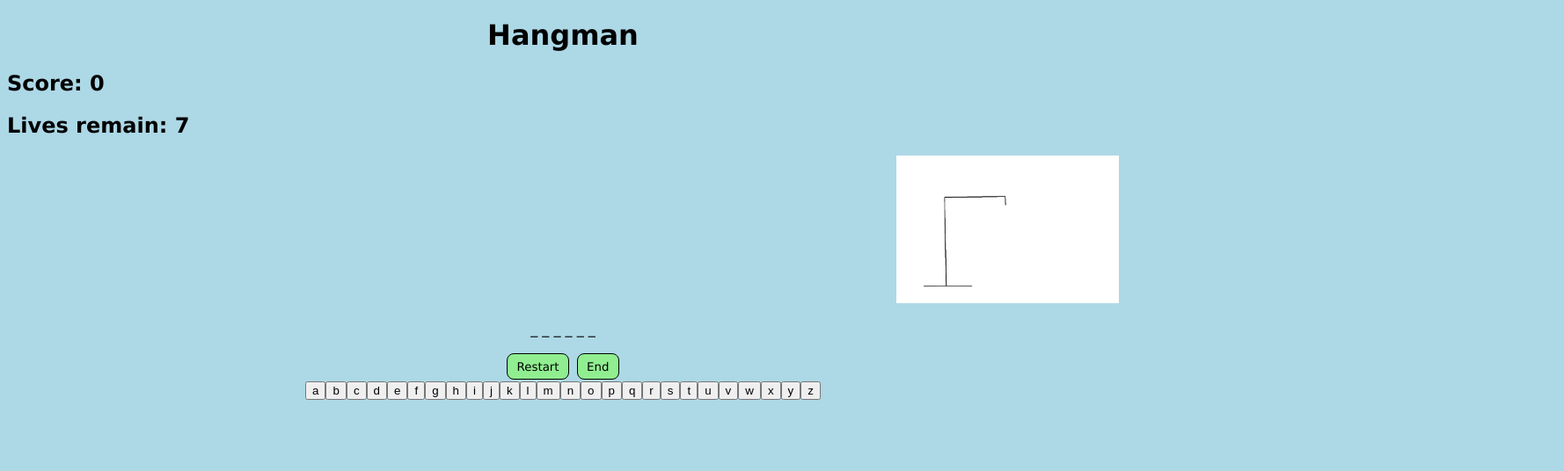
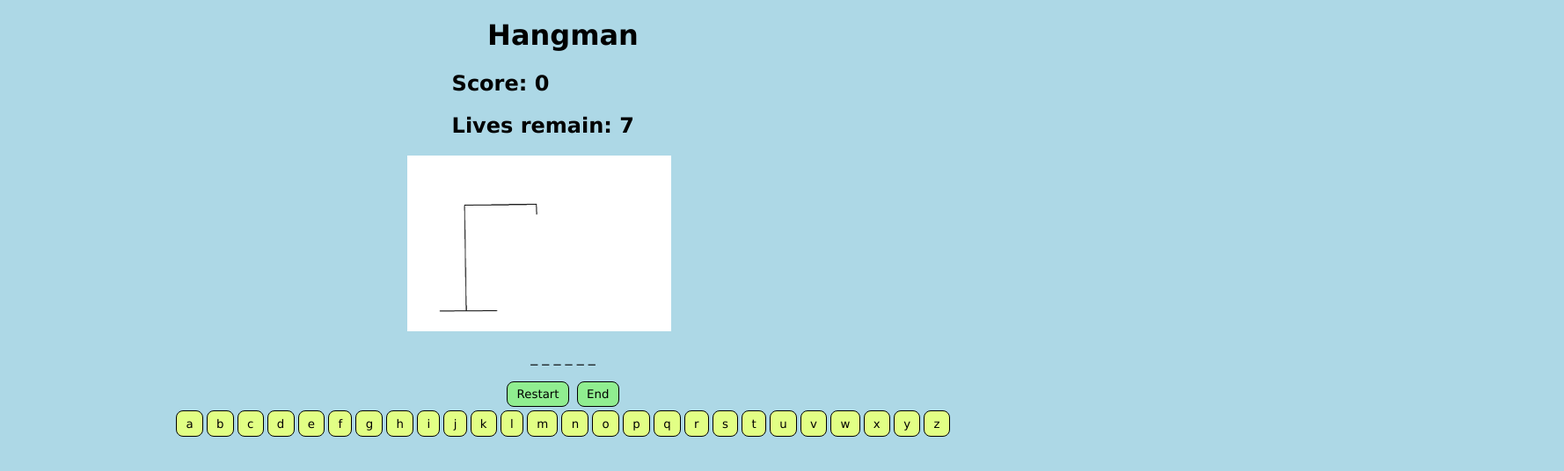
Before and after one commit to Vivianwcao/1537_Hangman, a plain HTML site: page index.html in a window 1280 px wide. Both pictures are taken after a click on the button "Restart". Shown: the whole page at 88% size, 1778 px wide, since content can reach past the window. Drawn offline with Linux system fonts and the light colour scheme.

Commit message:
working on restart button

```diff
--- a/hangman.js
+++ b/hangman.js
@@ -12,12 +12,12 @@ let chosenWord = wordBank[Math.floor(Math.random() * wordBank.length)]
 function generateBlanks() {
 
     for (i = 0; i < chosenWord.length; i++) {
-        guessedWord = guessedWord + "_"
+        guessedWord = guessedWord + "_";
     }
     return guessedWord
 }
 
-guessedWord = generateBlanks()
+guessedWord = generateBlanks();
 
 
 //generate 26 letters using object constructors.
@@ -62,6 +62,7 @@ function displayWord(word) {
 displayWord(guessedWord)
 
 
+
 //**check whether each guess is correct/matches the word shown:
 function checkLetterInWord(letter) {
     for (i = 0; i < chosenWord.length; i++) {
@@ -94,8 +95,8 @@ function onLetterClick(letter) {
     } else {
         lives = lives - 1
         if (lives >= 0) {
-            document.getElementById("lives").innerHTML = "Lives remain: " + lives.toString()
-            changeHangman()
+            document.getElementById("lives").innerHTML = "Lives remain: " + lives.toString();
+            changeHangman();
         }
 
 
@@ -161,6 +162,23 @@ function endGame() {
 }
 document.getElementById("endButton").onclick = endGame;
 
+//'restart' button:  the number of lives resets back to 7 ,
+//and the word goes back to blank spaces
+//( everything resets including lives, score, and word altogether)
+function restart() {
+    document.getElementById('lives').innerHTML = 'Lives remain: 7';
+    document.getElementById('score').innerHTML = 'Score: 0'
+    lives = 7;
+    changeHangman();
+    generateBlanks();
+    replaceBlanksWithLetter('_');
+
+}
+document.getElementById('restart').onclick = restart;
+
+
+
+
 
 //while life > 0:
 //      if correct -> 1. letter/s will be shown on coresponding blank lines
@@ -176,12 +194,3 @@ document.getElementById("endButton").onclick = endGame;
 //              1. display message: you're dead!
 //              2. Hangman image displayed at 100%
 //              3. prompt for user's name -> store name and score in an object?
-
-
-
-
-
-
-//'restart' button:  the number of lives resets back to 7 ,
-//and the word goes back to blank spaces
-//( everything resets including lives, score, and word altogether)
--- a/index.html
+++ b/index.html
@@ -19,7 +19,10 @@
     </div>
 
     <!-- display hang man image here -->
-    <img id="hangMan" src="images/nomistakes.png" height="200px">
+    <!-- <img id="hangMan" src="images/nomistakes.png" height="200px"> -->
+        <div id = 'hangManBox'>
+            <img id="hangMan" src="images/nomistakes.png" height="200px">
+        </div>
 
     <!-- display correct number of '_'s and corresponding hint -->
     <div div id='guess'>
--- a/style.css
+++ b/style.css
@@ -2,6 +2,11 @@ body {
   text-align: center;
   background-color: lightblue;
   font-family: 'Lucida Sans', sans-serif;
+}
+
+#data {
+  left:40%;
+
 }
 
 td {
@@ -19,12 +24,12 @@ td {
   padding: 50px;
 }
 
-#hangMan{
+#hangManBox {
   position: relative;
   width: 20%;
   height: 50%;
-  left: 40%;
-  background: lime;
+  left: 36%;
+  /* background: lime; */
 }
 
 #letters{
@@ -34,17 +39,18 @@ td {
   left: 20%;
 }
 
-#letterButton, #restart, #endButton{
+button, #restart, #endButton{
   font-family: 'Lucida Sans', sans-serif;
   background-color: lightgreen;
   text-align: center;
   padding: .8vh .8vw;
   border: 1px solid black;
   border-radius: 8px;
-
   margin: 2px;
 }
-
+button {
+  background-color: rgb(226, 255, 133);
+}
 #data {
   position: relative;
   text-align: left;
```
